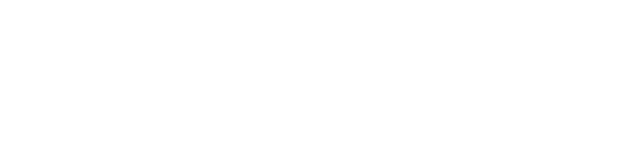
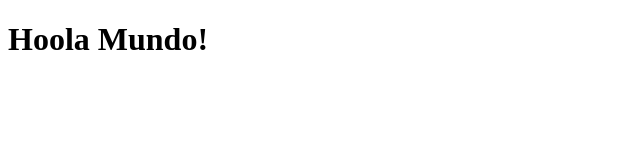
Before and after one commit to DavidAntunezBarbosa/cursogit, a plain HTML site: page index.html in a window 1280 px wide. Shown: the whole page, without its empty margins (0-640 px from the left). Drawn offline with Linux system fonts and the light colour scheme.

Commit message:
Hola mundo

```diff
--- a/index.html
+++ b/index.html
@@ -4,9 +4,10 @@
   <meta charset="UTF-8">
   <meta http-equiv="X-UA-Compatible" content="IE=edge">
   <meta name="viewport" content="width=device-width, initial-scale=1.0">
-  <title>Document</title>
+  <title>Antunez</title>
 </head>
 <body>
+  <h1>Hoola Mundo!</h1>
 
 </body>
 </html>
```
